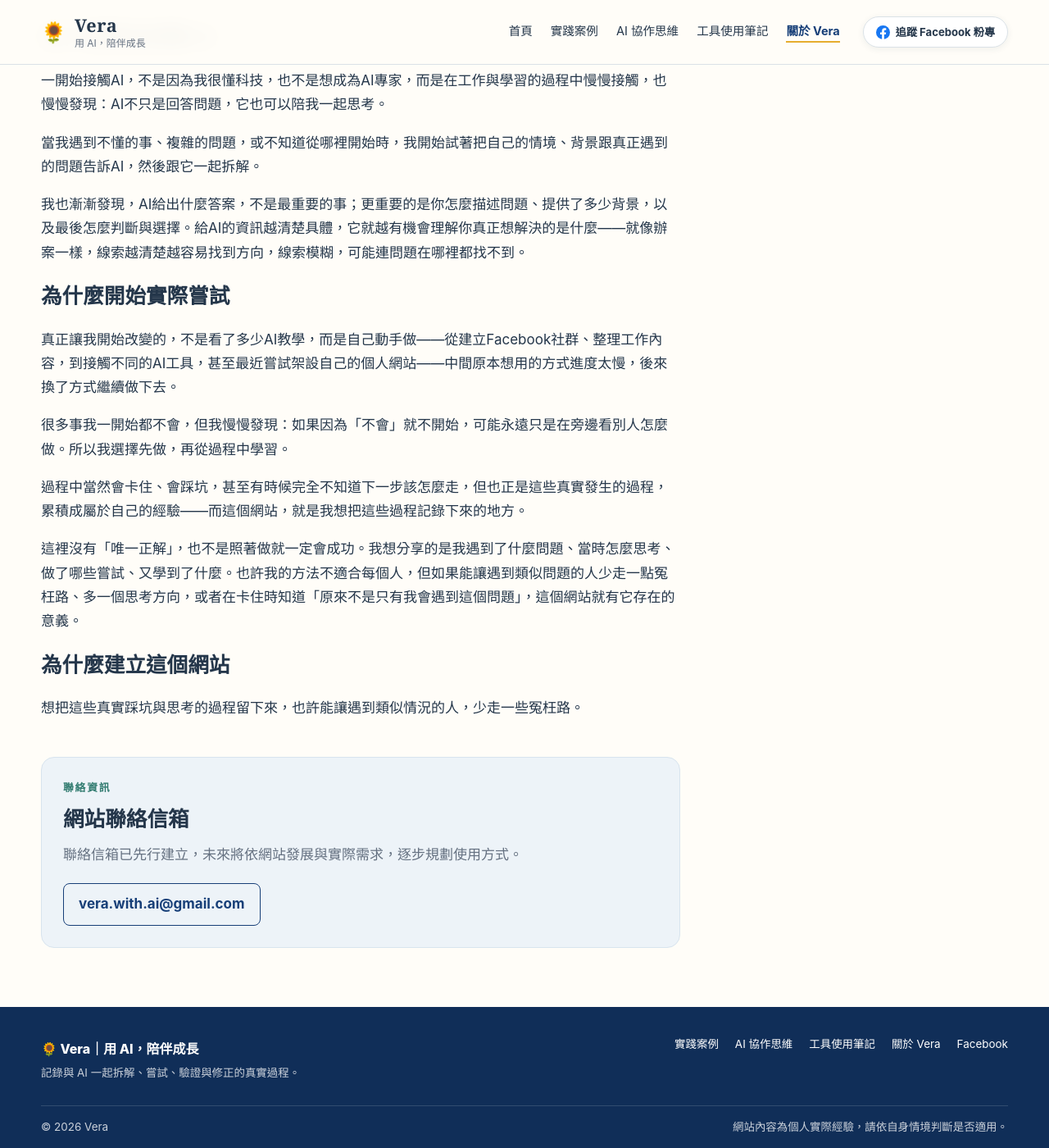
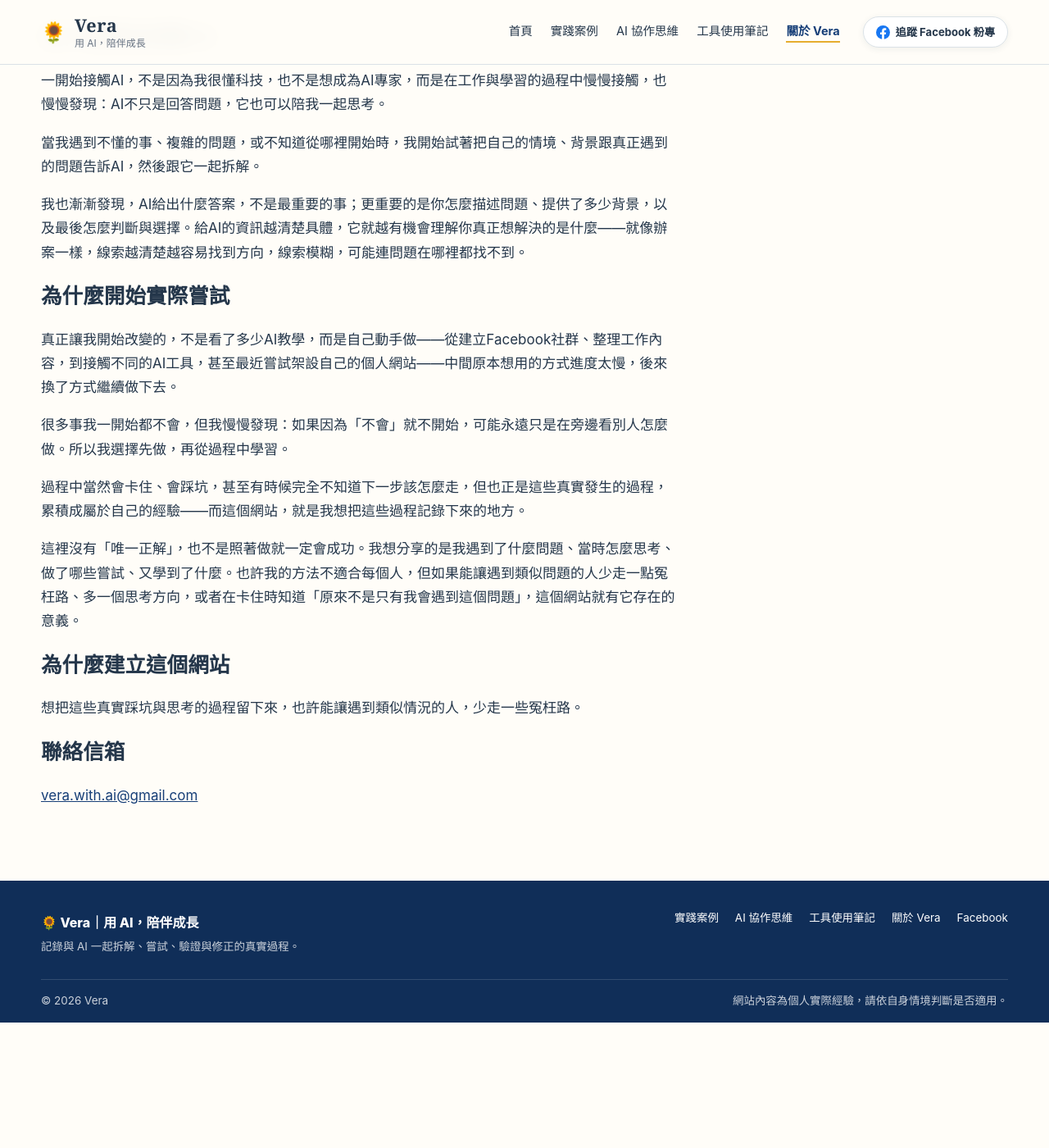
Before and after one commit to Vera-With-AI/Vera-With-AI.github.io, a Jekyll site: the page built from about.md, in a window 1280 px wide and 1400 px high, scrolled down 694 px. Shown: the whole window at 82% size. Built offline with Jekyll 4.4.1, drawn with Linux system fonts in a browser that asks for light colours; after the commit the page ends 1941 px from its top, so only the background shows below that.

Commit message:
簡化聯絡信箱呈現

```diff
--- a/_config.yml
+++ b/_config.yml
@@ -13,7 +13,7 @@ collections:
 
 markdown: kramdown
 
-css_version: 43
+css_version: 44
 
 exclude:
   - _templates
--- a/about.md
+++ b/about.md
@@ -38,9 +38,6 @@ description: "我不是 AI 專家，也沒有 IT 背景，跟很多人一樣從
 
 想把這些真實踩坑與思考的過程留下來，也許能讓遇到類似情況的人，少走一些冤枉路。
 
-<section class="contact-card" aria-labelledby="contact-title">
-  <p class="eyebrow">聯絡資訊</p>
-  <h2 id="contact-title">網站聯絡信箱</h2>
-  <p>聯絡信箱已先行建立，未來將依網站發展與實際需求，逐步規劃使用方式。</p>
-  <a class="button button-secondary" href="mailto:vera.with.ai@gmail.com">vera.with.ai@gmail.com</a>
-</section>
+## 聯絡信箱
+
+[vera.with.ai@gmail.com](mailto:vera.with.ai@gmail.com)
--- a/assets/css/style.css
+++ b/assets/css/style.css
@@ -100,9 +100,6 @@ h3 { font-size: 1.08rem; }
 .about-strip { display: grid; grid-template-columns: 180px 1fr; gap: 46px; align-items: center; }
 .about-photo { width: 180px; height: 180px; object-fit: cover; border-radius: 50%; box-shadow: var(--shadow); }
 .about-strip > div { max-width: 700px; }
-.contact-card { padding: 26px; margin-top: 44px; background: var(--blue-wash); border: 1px solid #d8e4ee; border-radius: 16px; }
-.contact-card h2 { margin: 0 0 12px; }
-.contact-card > p:not(.eyebrow) { margin: 0 0 20px; color: var(--muted); }
 
 .page-intro { display: grid; grid-template-columns: 1.2fr .8fr; gap: 48px; align-items: center; padding-bottom: 42px; }
 .page-intro h1 { font-size: clamp(2.2rem, 4vw, 3.3rem); line-height: 1.25; margin: 0 0 14px; }
@@ -211,7 +208,7 @@ h3 { font-size: 1.08rem; }
   .problem-card { padding: 14px; }
   .problem-card h3 { margin: 8px 0 10px; font-size: 1rem; }
   .problem-card .text-link { font-size: .84rem; }
-  .article-card, .case-card, .tool-guidance, .next-step, .post-end, .contact-card { padding: 18px; }
+  .article-card, .case-card, .tool-guidance, .next-step, .post-end { padding: 18px; }
   .case-card.has-image { padding: 0; }
   .case-card-body { padding: 18px; }
   .post-image-link { margin-bottom: 32px; border-radius: 12px; }
```
